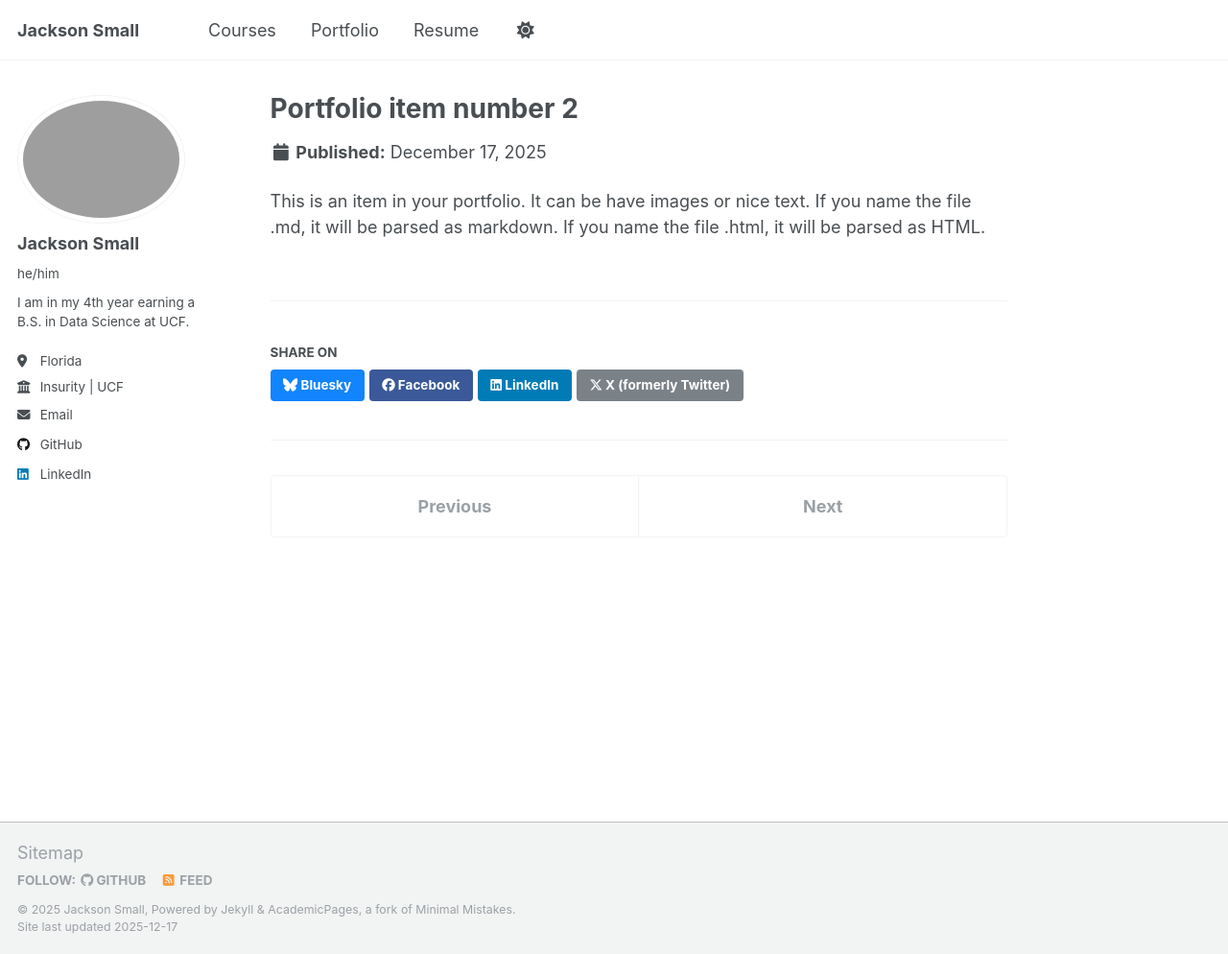
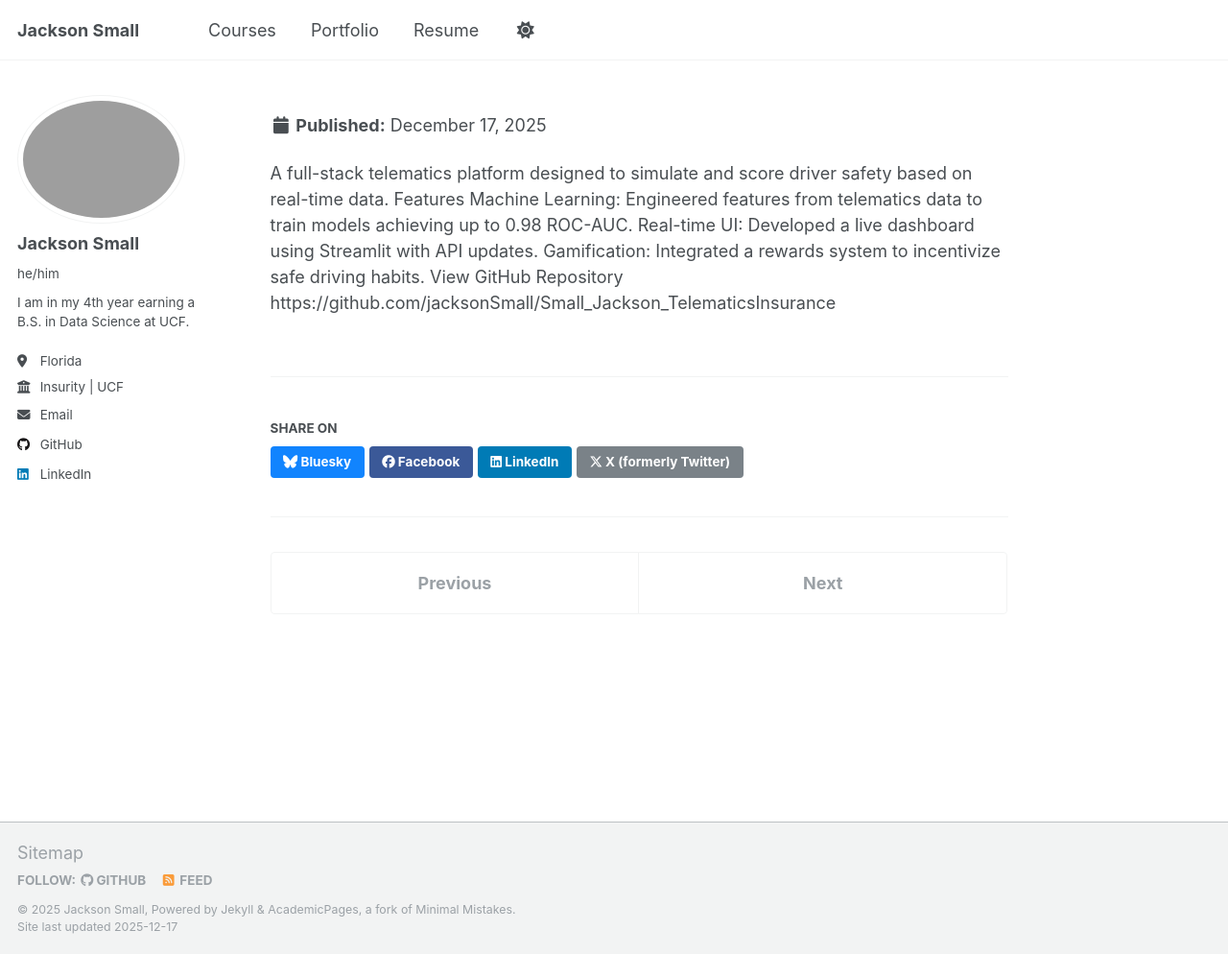
Before and after one commit to jacksonSmall/jacksonSmall.github.io, a Jekyll site: the page built from _portfolio/portfolio-2.html, in a window 1280 px wide and 994 px high. Shown: the whole window at 96% size. Built offline with Jekyll 4.4.1, drawn with Linux system fonts in a browser that asks for light colours; a script that is not in the unit is left out.

Commit message:
Update portfolio-2.html

```diff
--- a/_portfolio/portfolio-2.html
+++ b/_portfolio/portfolio-2.html
@@ -1,7 +1,18 @@
 ---
-title: "Portfolio item number 2"
+title: "AI Driver Risk Scoring Platform" excerpt: "End-to-end Telematics platform using ML to score driver risk with a real-time Streamlit dashboard."
 excerpt: "Short description of portfolio item number 2 <br/><img src='/images/500x300.png'>"
 collection: portfolio
 ---
 
-This is an item in your portfolio. It can be have images or nice text. If you name the file .md, it will be parsed as markdown. If you name the file .html, it will be parsed as HTML.
+A full-stack telematics platform designed to simulate and score driver safety based on real-time data.
+
+Features
+
+Machine Learning: Engineered features from telematics data to train models achieving up to 0.98 ROC-AUC.
+
+Real-time UI: Developed a live dashboard using Streamlit with API updates.
+
+Gamification: Integrated a rewards system to incentivize safe driving habits.
+
+View GitHub Repository
+https://github.com/jacksonSmall/Small_Jackson_TelematicsInsurance
```
